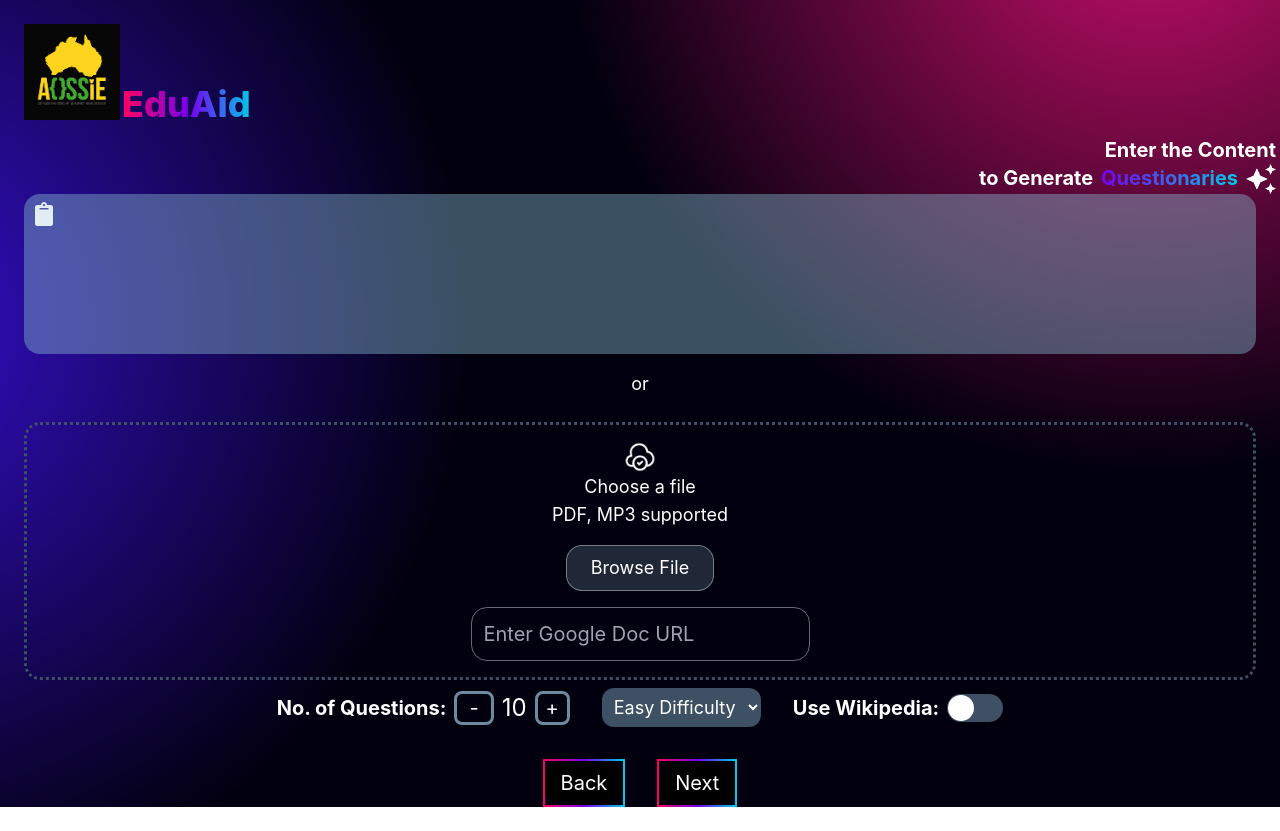
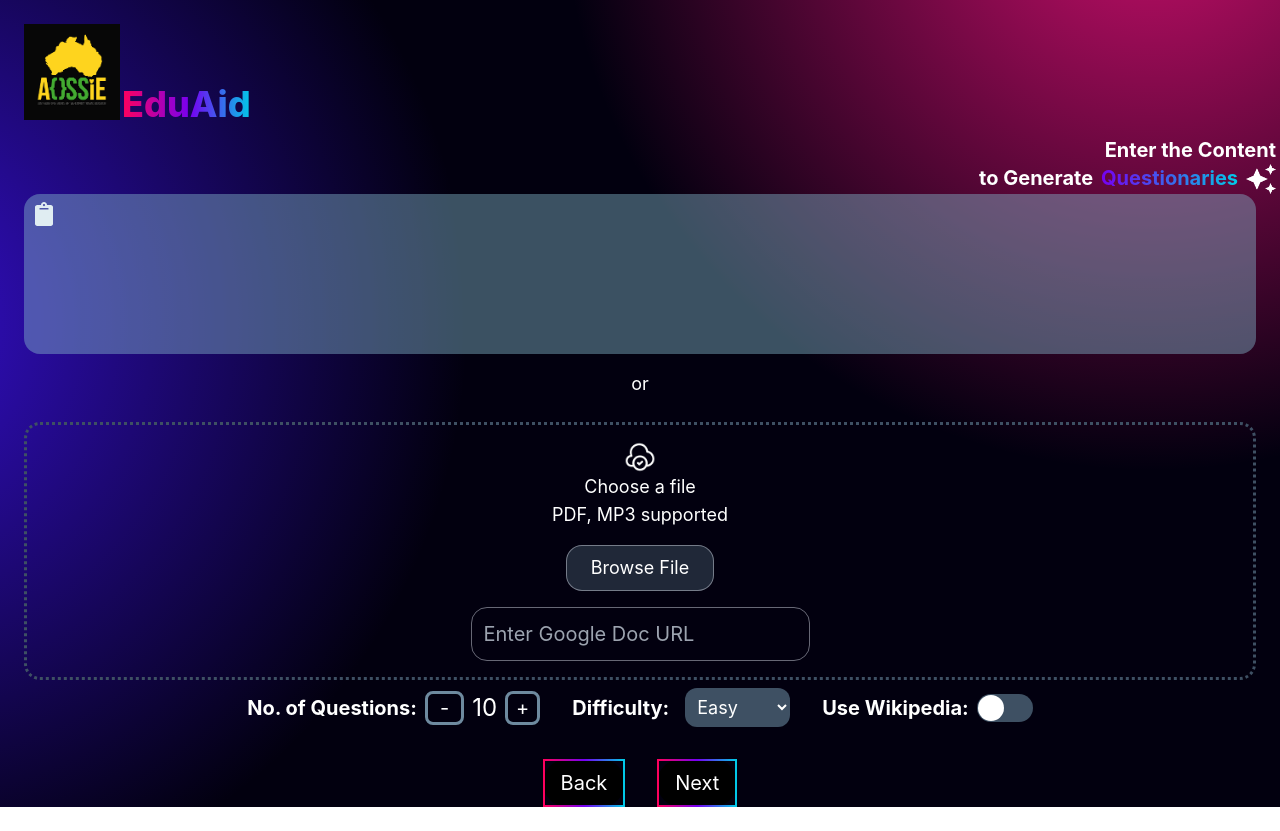
Before and after one commit to AOSSIE-Org/EduAid, a React (Create React App) app in the folder eduaid_web/: page /input in a window 1280 px wide. Built offline with nearby package versions, Linux system fonts and the light colour scheme.

Commit message:
Modified  Difficulty Dropdown: Aligned Elements and Added missing 'Medium' Option on web

```diff
--- a/eduaid_web/src/pages/Text_Input.jsx
+++ b/eduaid_web/src/pages/Text_Input.jsx
@@ -271,14 +271,16 @@ const Text_Input = () => {
               +
             </button>
           </div>
-          <div className="text-center mt-2 mb-2">
+          <div className="flex items-center gap-4 mt-2 mb-2">
+            <div className="text-white text-xl font-bold">Difficulty:</div>
             <select
               value={difficulty}
               onChange={handleDifficultyChange}
               className="bg-[#3e5063] text-white text-lg rounded-xl p-2 outline-none"
             >
-              <option value="Easy Difficulty">Easy Difficulty</option>
-              <option value="Hard Difficulty">Hard Difficulty</option>
+              <option value="Easy">Easy</option>
+              <option value="Medium">Medium</option>
+              <option value="Hard">Hard</option>
             </select>
           </div>
           <div className="flex gap-2">
```
Also changed, not shown: 2 other files (tests, documents, lock files or other folders).
